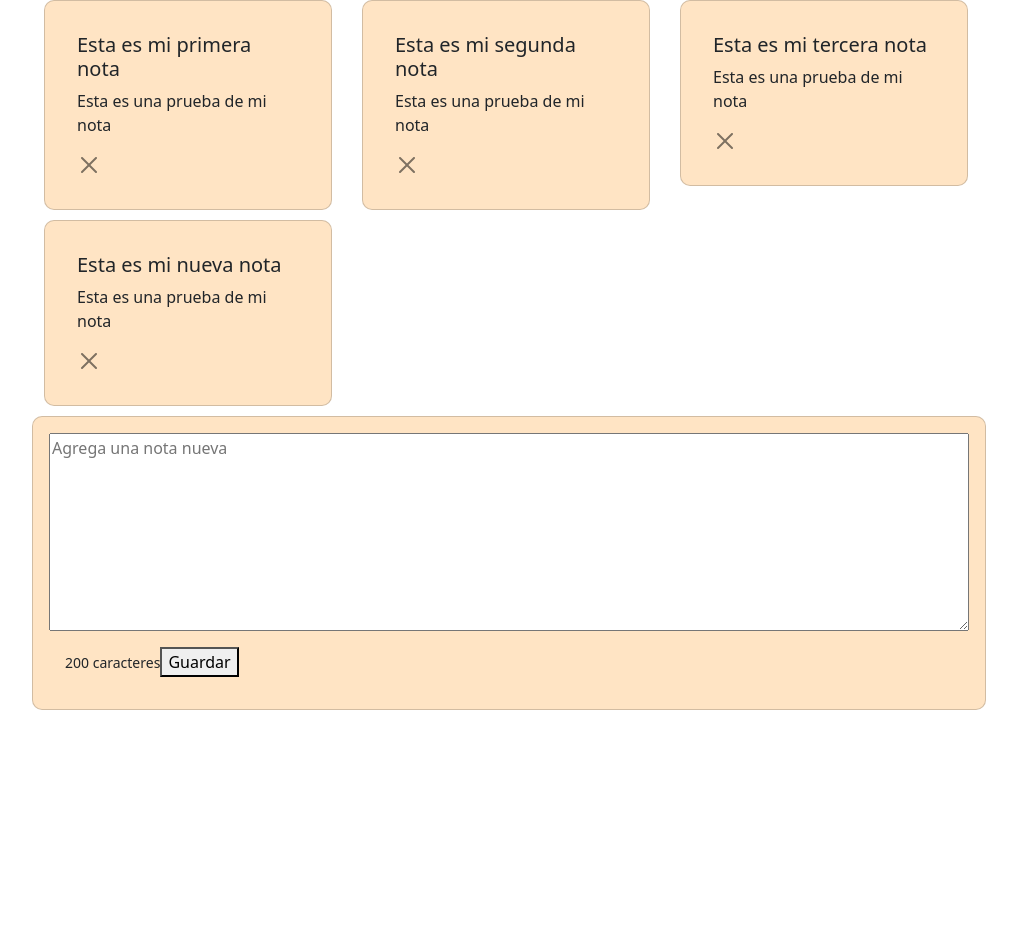
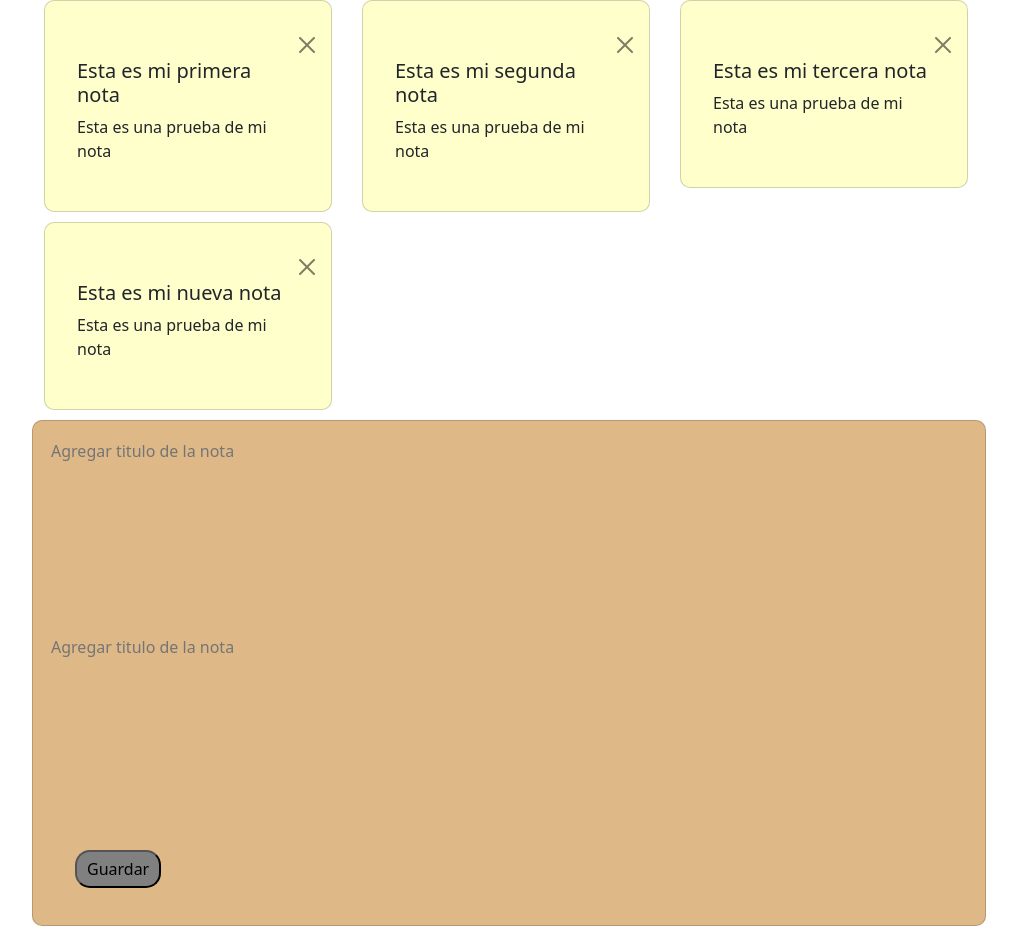
Before and after one commit to ebernauta/post-it-react, a React (Create React App) app: page / in a window 1280 px wide. Shown: the whole page, without its empty margins (131-1148 px from the left). Before the commit the page ends 800 px from the top, so only its background shows below. Built offline with nearby package versions, Linux system fonts and the light colour scheme.

Commit message:
Cambios finales....

```diff
--- a/public/index.css
+++ b/public/index.css
@@ -7,7 +7,7 @@
     padding-left: 15px;
 }
 .card {
-    background-color:bisque;
+    background-color: #FFFFCC;
     margin-bottom: 10px;
     border-radius: 10px;
     padding: 1rem;
@@ -17,14 +17,33 @@
     justify-content: space-between;
 
 }
+.card.nueva {
+    background-color:burlywood;
+}
+textarea {
+    border: none;
+    resize: none;
+    background-color:burlywood;
 
-
-.nota.nueva {
-    background-color: aqua;
 }
 
+textarea:focus{
+    outline: none;
+
+}
+
+.guardar {
+    margin-left: 40px;
+    background-color:gray;
+    border-radius: 15px;
+    padding: 5px 10px 5px 10px;
+    margin: 5px 10px 5px 10px;
+}
+.guardar:hover{
+    background-color: greenyellow;
+    cursor: pointer;
+}
 .btn-close {
-    align-items: center;
-    display: flex;
-    justify-content: space-between;
+    margin-left: 190px;
+    padding-left: 60px;
 }
--- a/public/index.html
+++ b/public/index.html
@@ -31,7 +31,8 @@
   </head>
   <body>
     <noscript>You need to enable JavaScript to run this app.</noscript>
-    <div id="root"></div>
+    <div id="root">
+    </div>
     <!--
       This HTML file is a template.
       If you open it directly in the browser, you will see an empty page.
--- a/src/App.js
+++ /dev/null
@@ -1,38 +0,0 @@
-import { useState } from 'react';
-import {nanoid} from 'nanoid';
-import ListasNotas from "./components/ListasNotas";
-
-const App = () => {
-
-  const [notas, setNotas] = useState([
-    {
-      id: nanoid(),
-      titulo: "Esta es mi primera nota",
-      texto: "Esta es una prueba de mi nota",
-    },
-    {
-      id: nanoid(),
-      titulo: "Esta es mi segunda nota",
-      texto: "Esta es una prueba de mi nota",
-    },
-    {
-      id: nanoid(),
-      titulo: "Esta es mi tercera nota",
-      texto: "Esta es una prueba de mi nota",
-    },
-    {
-      id: nanoid(),
-      titulo: "Esta es mi nueva nota",
-      texto: "Esta es una prueba de mi nota",
-    }
-
-  ]);
-
-  return (
-    <div className="container">
-      <ListasNotas notas={notas}/>
-    </div>
-  );
-};
-
-export default App;
--- /dev/null
+++ b/src/App.jsx
@@ -0,0 +1,71 @@
+import { useEffect, useState } from 'react';
+import {nanoid} from 'nanoid';
+import ListasNotas from "./components/ListasNotas";
+
+const App = () => {
+
+  const [notas, setNotas] = useState([
+    {
+      id: nanoid(),
+      titulo: "Esta es mi primera nota",
+      texto: "Esta es una prueba de mi nota",
+    },
+    {
+      id: nanoid(),
+      titulo: "Esta es mi segunda nota",
+      texto: "Esta es una prueba de mi nota",
+    },
+    {
+      id: nanoid(),
+      titulo: "Esta es mi tercera nota",
+      texto: "Esta es una prueba de mi nota",
+    },
+    {
+      id: nanoid(),
+      titulo: "Esta es mi nueva nota",
+      texto: "Esta es una prueba de mi nota",
+    }
+
+  ]);
+
+  useEffect(() => {
+    const notasGuardadas = JSON.parse(localStorage.getItem('post-it-app-data')
+    );
+    if (notasGuardadas){
+      setNotas(notasGuardadas);
+    };
+  },[]);
+
+
+  useEffect(() => {
+    localStorage.setItem('post-it-app-data',
+    JSON.stringify(notas)
+    );
+
+  },[notas])
+
+  const agregarNota = (titulo, texto) => { //No estoy seguro si agregar titulo como parametro
+    const nuevaNota = {
+      id: nanoid(),
+      titulo: titulo,
+      texto: texto,
+    }
+    const nuevasNotas = [...notas, nuevaNota];
+    setNotas(nuevasNotas);
+  }
+
+  const borrarNota = (id) => {
+    const nuevasNotas = notas.filter((nota)=> nota.id !== id);
+    setNotas(nuevasNotas);
+  }
+  return (
+    <div className="container">
+      <ListasNotas
+      notas={notas}
+      guardarNotaClick={agregarNota}
+      borrarNotaClick={borrarNota}
+      />
+    </div>
+  );
+};
+export default App;
--- a/src/components/AgregarNota.js
+++ b/src/components/AgregarNota.js
@@ -1,15 +1,36 @@
+import { useState } from "react";
 
 
-const AgregarNota = () => {
+const AgregarNota = ({guardarNotaClick}) => {
+    const [notaTexto, setNotaTexto] = useState('');
+    const manejarCambio = (event) => {
+        setNotaTexto(event.target.value);
+    };
+
+    const agregarNotaClick = () => {
+        if (notaTexto.trim().length > 0){
+            guardarNotaClick(notaTexto);
+            setNotaTexto('')
+        }
+    };
+
     return(<div className="card nueva">
         <textarea
         rows="8"
         cols="10"
-        placeholder="Agrega una nota nueva"
+        placeholder="Agregar titulo de la nota"
+        value={notaTexto}
+        onChange={manejarCambio}
+        ></textarea>
+        <textarea
+        rows="8"
+        cols="10"
+        placeholder="Agregar titulo de la nota"
+        value={notaTexto}
+        onChange={manejarCambio}
         ></textarea>
         <div className="card-body">
-            <small>200 caracteres</small>
-            <button className="guardar">Guardar</button>
+            <button className="guardar" onClick={agregarNotaClick}>Guardar</button>
         </div>
     </div>
     );
--- a/src/components/ListasNotas.js
+++ b/src/components/ListasNotas.js
@@ -1,14 +1,16 @@
 import Nota from "./Nota";
 import AgregarNota from "./AgregarNota";
-const ListasNotas = ({notas}) => {
+const ListasNotas = ({notas, guardarNotaClick, borrarNotaClick }) => {
     return(
         <div class="row">
             {notas.map((nota) => (
             <Nota id={nota.id}
             titulo={nota.titulo}
-            texto={nota.texto}/>
+            texto={nota.texto}
+            borrarNotaClick={borrarNotaClick}
+            />
             ))}
-            <AgregarNota/>
+            <AgregarNota guardarNotaClick={guardarNotaClick} />
         </div>
 
 
--- a/src/components/Nota.js
+++ b/src/components/Nota.js
@@ -1,14 +1,14 @@
 
 
 
-const Nota = ({id, titulo, texto  }) => {
+const Nota = ({id, titulo, texto, borrarNotaClick }) => {
     return(
         <div class="col">
             <div class="card" style={{width: '18rem'}}>
                 <div class="card-body">
+                    <button type="button" onClick={() => borrarNotaClick(id)} class="btn-close" aria-label="Close"></button>
                     <h5 class="card-title">{titulo}</h5>
                     <p>{texto}</p>
-                    <button type="button" class="btn-close" aria-label="Close"></button>
                 </div>
             </div>
         </div>
```
